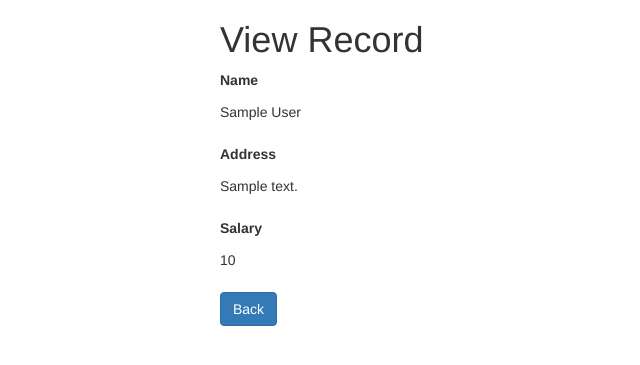
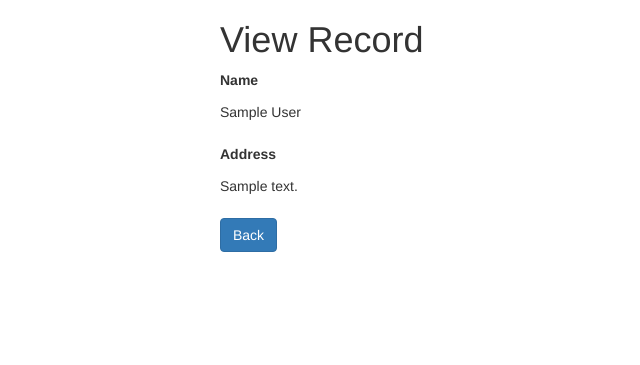
Before and after one commit to mkppham/PHP, a PHP site: page /read.php?id=1 in a window 1280 px wide. Shown: the top 365 px of the page, without its empty margins (185-825 px from the left). Run offline with PHP 8.4, Linux system fonts and the light colour scheme; tables that the repository leaves empty or names only in its code hold one stand-in row (values such as "Sample post").

Commit message:
read.php

```diff
--- a/Crud01/read.php
+++ b/Crud01/read.php
@@ -74,10 +74,6 @@ if(isset($_GET["id"]) && !empty(trim($_GET["id"]))){
                     <label>Address</label>
                     <p class="form-control-static"><?php echo $row["address"]; ?></p>
                 </div>
-                <div class="form-group">
-                    <label>Salary</label>
-                    <p class="form-control-static"><?php echo $row["salary"]; ?></p>
-                </div>
                 <p><a href="index.php" class="btn btn-primary">Back</a></p>
             </div>
         </div>
```
Lines whose indentation alone changed are shown as unchanged.
